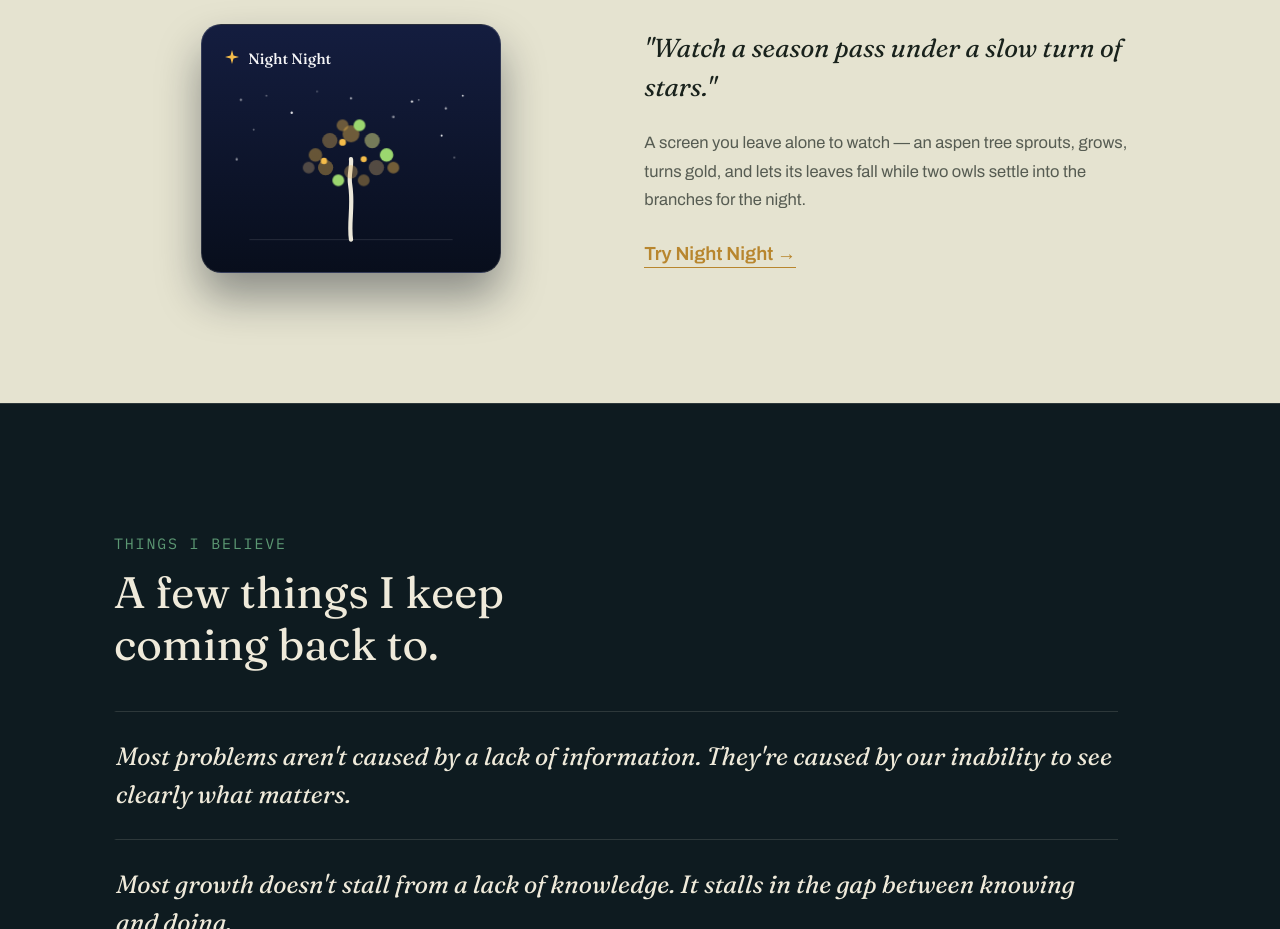
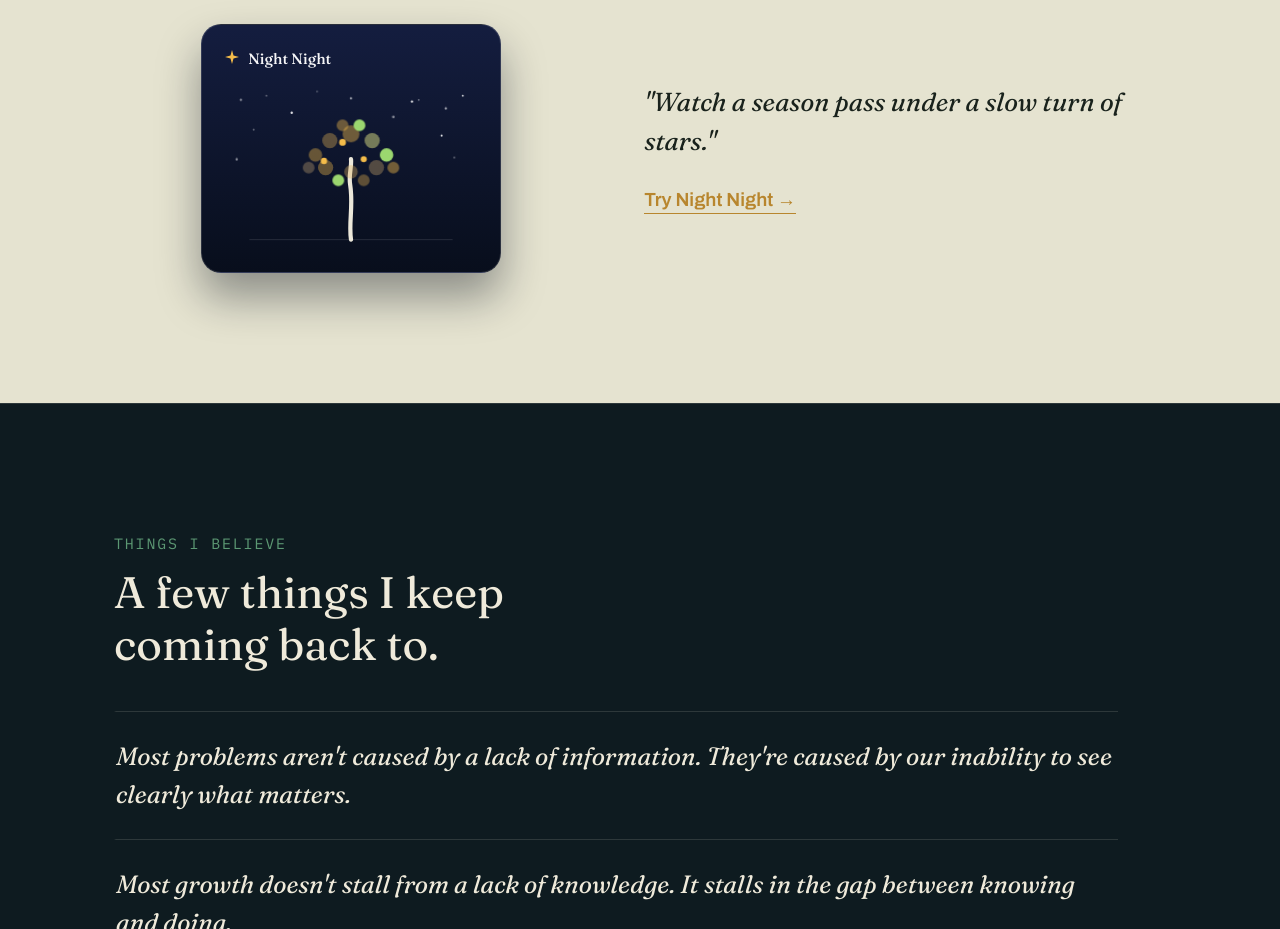
Before and after one commit to matthewschmidt1-lgtm/matthew-schmidt, a website: page index.html in a window 1280 px wide. Shown: the part 6900-7829 px from the top of the page. Drawn offline with Linux system fonts and the light colour scheme.

Commit message:
Remove body paragraph from Night Night preview
Quote now flows directly into the Try Night Night CTA.

Co-Authored-By: Claude Sonnet 5 <noreply@anthropic.com>

```diff
--- a/index.html
+++ b/index.html
@@ -1158,7 +1158,6 @@
         </a>
         <div>
           <p class="quote aspen-quote">"Watch a season pass under a slow turn of stars."</p>
-          <p class="room-body">A screen you leave alone to watch — an aspen tree sprouts, grows, turns gold, and lets its leaves fall while two owls settle into the branches for the night.</p>
           <a class="room-cta aspen-cta" href="https://night-night-production.up.railway.app" target="_blank" rel="noopener">Try Night Night →</a>
         </div>
       </div>
```
